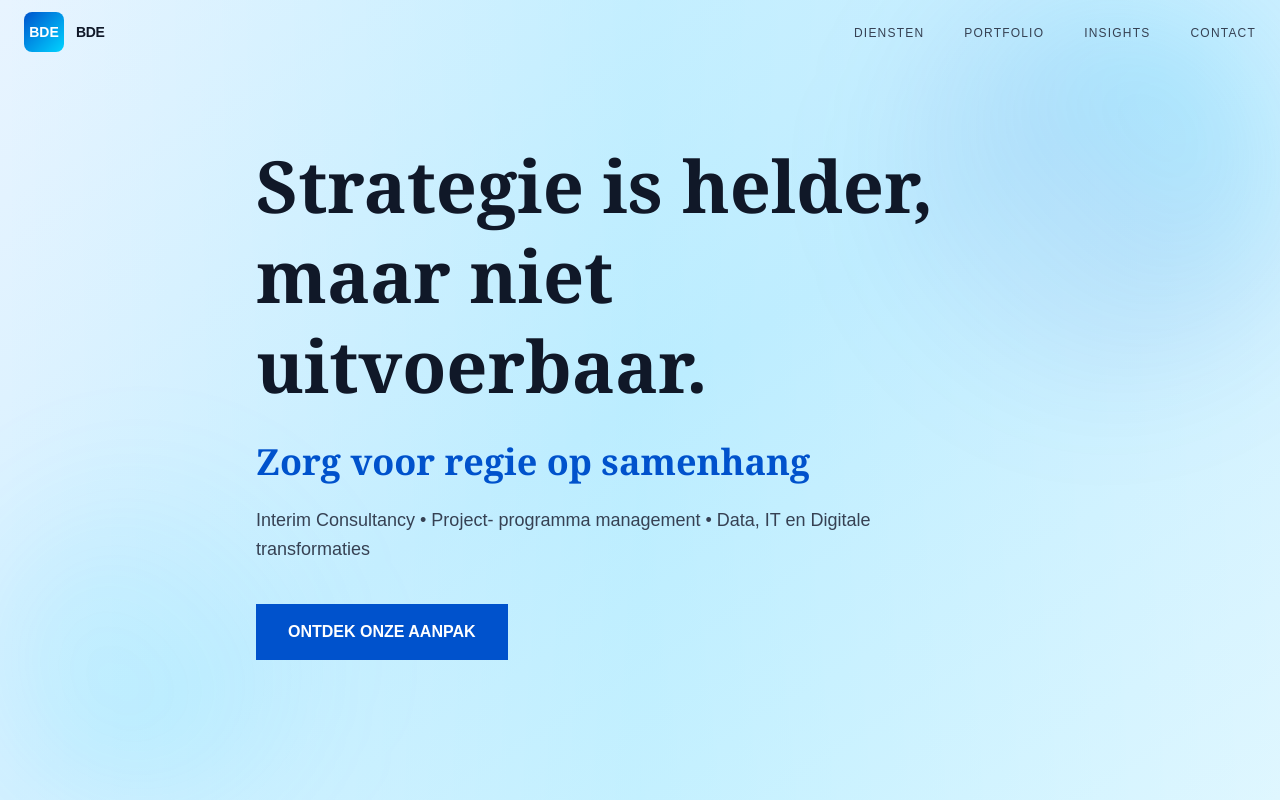
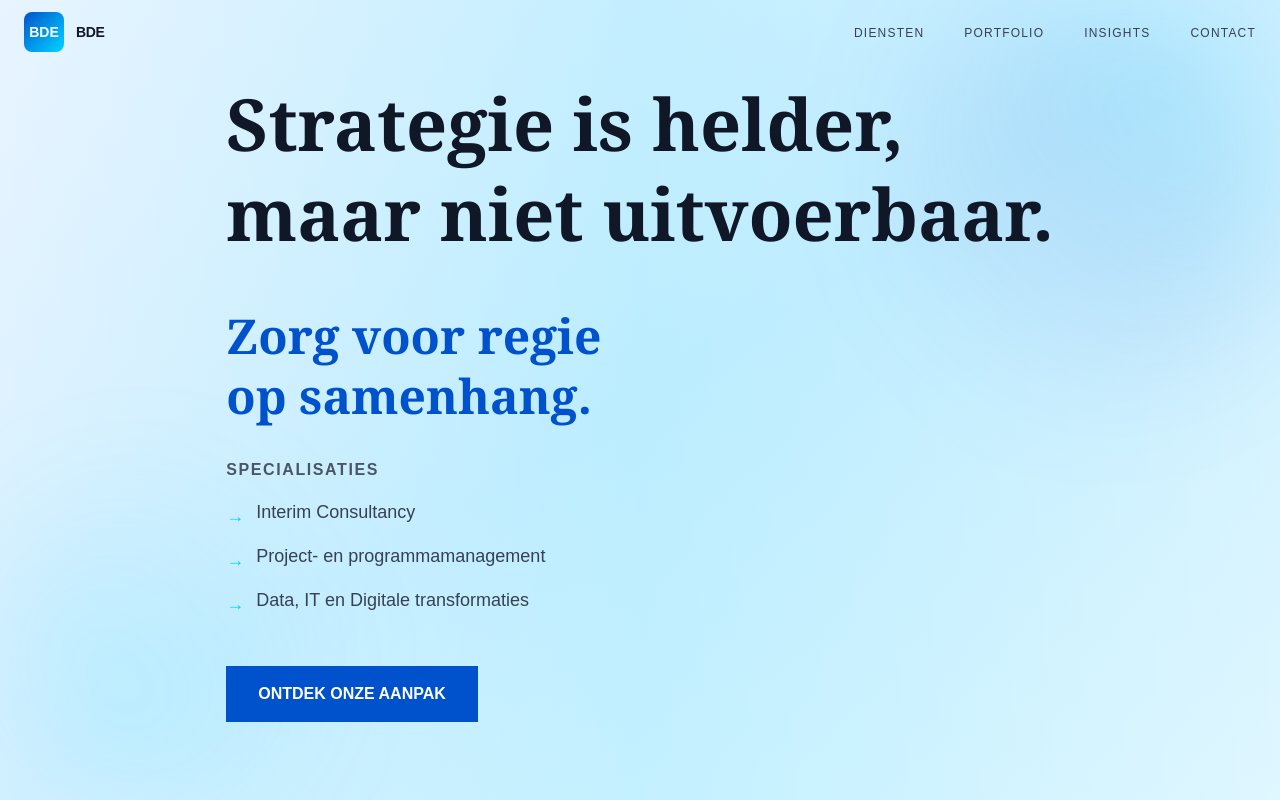
Before and after one commit to TinoiDam/bde-consulting.com, a Next.js app: page / in a window 1280 px wide. Shown: the top 800 px of the page. Built offline with nearby package versions, Linux system fonts and the light colour scheme.

Commit message:
Improve hero layout and typography - specialisaties as clean list

```diff
--- a/app/page.tsx
+++ b/app/page.tsx
@@ -16,19 +16,41 @@ export default function Home() {
         <div className="absolute bottom-0 left-0 w-80 h-80 bg-gradient-to-tr from-[#00D4FF]/15 to-transparent rounded-full blur-3xl animate-float-slow-reverse"></div>
 
         <div className="relative z-10 max-w-7xl mx-auto px-6">
-          <div className="max-w-3xl">
-            <h1 className="text-4xl sm:text-5xl md:text-6xl lg:text-7xl font-serif font-bold text-gray-900 mb-8 leading-tight">
+          <div className="max-w-4xl">
+            <h1 className="text-4xl sm:text-5xl md:text-6xl lg:text-7xl font-serif font-bold text-gray-900 mb-12 leading-tight">
               Strategie is helder,<br />
               maar niet uitvoerbaar.
             </h1>
-            <div className="mb-10">
-              <h2 className="text-2xl sm:text-3xl md:text-4xl font-serif font-bold text-[#0052CC] mb-6">
-                Zorg voor regie op samenhang
+
+            <div className="mb-12">
+              <h2 className="text-3xl sm:text-4xl md:text-5xl font-serif font-bold text-[#0052CC] mb-8 leading-tight">
+                Zorg voor regie<br />
+                op samenhang.
               </h2>
-              <p className="text-base md:text-lg text-gray-700 leading-relaxed max-w-2xl">
-                Interim Consultancy • Project- programma management • Data, IT en Digitale transformaties
-              </p>
+
+              <div className="flex flex-col md:flex-row gap-8 md:gap-12">
+                <div className="flex-1">
+                  <p className="text-sm md:text-base font-semibold tracking-widest text-gray-600 uppercase mb-4">
+                    Specialisaties
+                  </p>
+                  <ul className="space-y-3">
+                    <li className="text-base md:text-lg text-gray-700 flex items-start gap-3">
+                      <span className="text-[#00D4FF] font-bold mt-1">→</span>
+                      <span>Interim Consultancy</span>
+                    </li>
+                    <li className="text-base md:text-lg text-gray-700 flex items-start gap-3">
+                      <span className="text-[#00D4FF] font-bold mt-1">→</span>
+                      <span>Project- en programmamanagement</span>
+                    </li>
+                    <li className="text-base md:text-lg text-gray-700 flex items-start gap-3">
+                      <span className="text-[#00D4FF] font-bold mt-1">→</span>
+                      <span>Data, IT en Digitale transformaties</span>
+                    </li>
+                  </ul>
+                </div>
+              </div>
             </div>
+
             <Link
               href="/services"
               className="inline-block px-8 py-3 md:py-4 bg-[#0052CC] text-white font-semibold text-sm md:text-base hover:bg-[#003d9f] transition"
```
